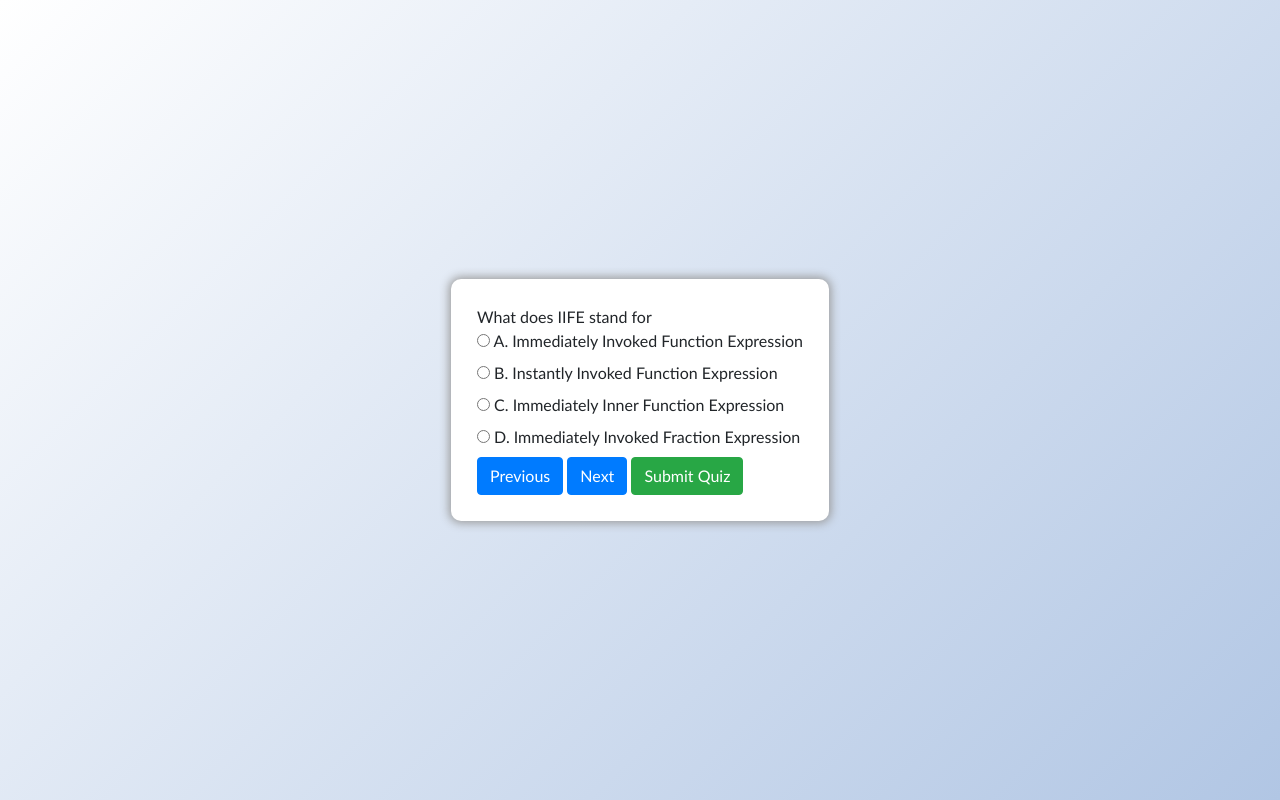
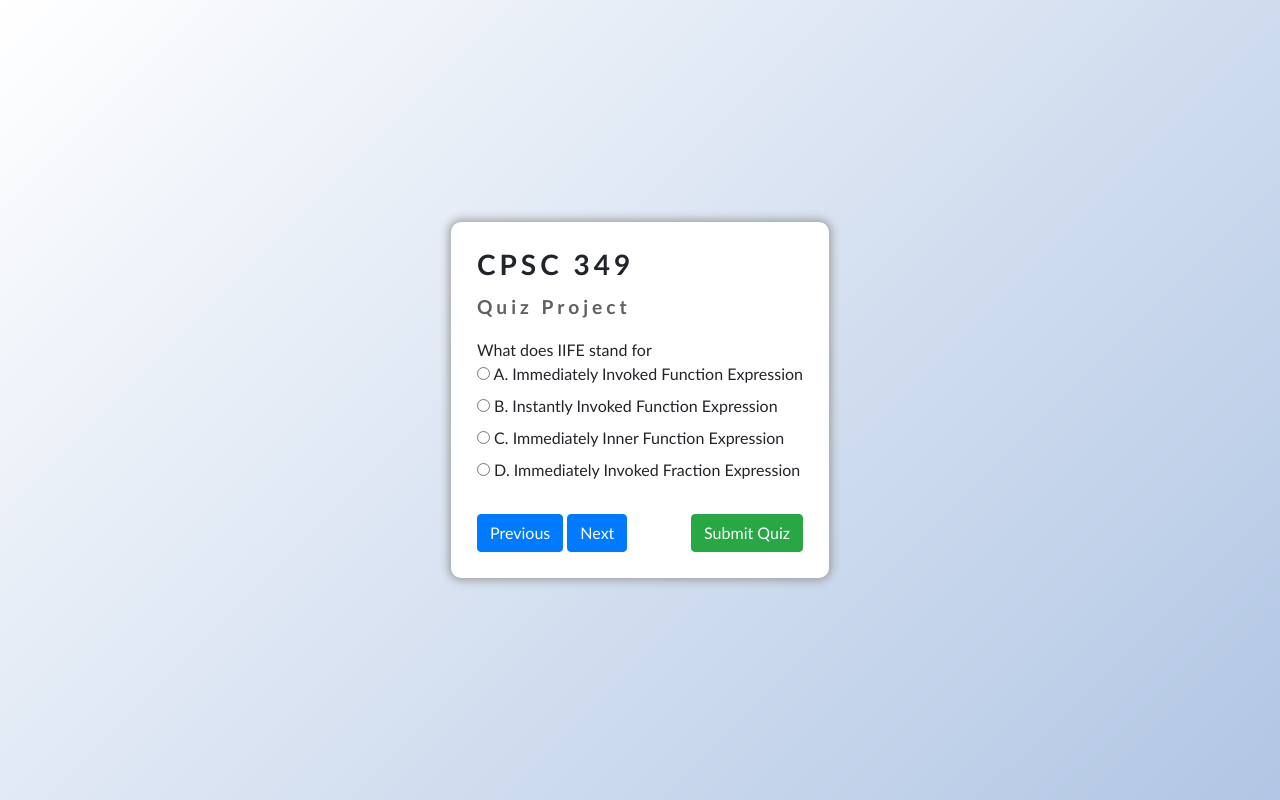
Before and after one commit to kourosh-alasti/bootstrap-quiz, a plain HTML site: page index.html in a window 1280 px wide. Drawn offline with nearby package versions, Linux system fonts and the light colour scheme.

Commit message:
Update index.html
added header and fixed button placement

```diff
--- a/index.html
+++ b/index.html
@@ -16,10 +16,20 @@
   </head>
   <body>
     <div class="container quiz-container">
+      <div class="flex flex-col gap-1">
+        <h1 class="text-lg tracking-wide font-bolder">CPSC 349</h1>
+        <p class="text-muted-foreground text-sm font-bold tracking-wide">
+          Quiz Project
+        </p>
+      </div>
       <div id="quiz"></div>
-      <button id="previous" class="btn btn-primary">Previous</button>
-      <button id="next" class="btn btn-primary">Next</button>
-      <button id="submit" class="btn btn-success">Submit Quiz</button>
+      <div class="flex justify-between mt-6">
+        <div id="movement-actions">
+          <button id="previous" class="btn btn-primary">Previous</button>
+          <button id="next" class="btn btn-primary">Next</button>
+        </div>
+        <button id="submit" class="btn btn-success">Submit Quiz</button>
+      </div>
       <div id="results"></div>
     </div>
 
```
